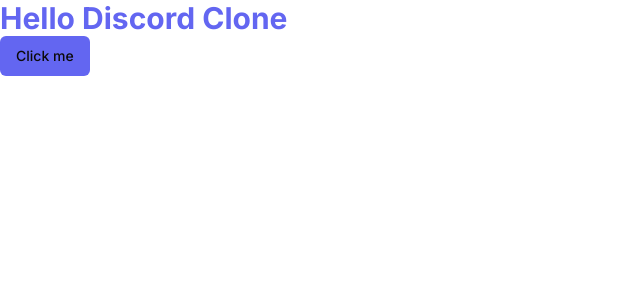
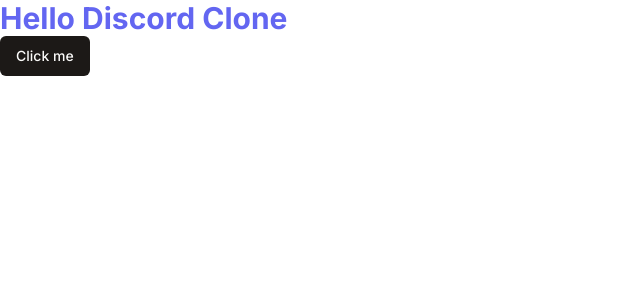
Before and after one commit to AlexandrTican/discord-clone, a Next.js app: page / in a window 1280 px wide. Shown: the top 300 px of the page, without its empty margins (0-640 px from the left). Built offline with nearby package versions, Linux system fonts and the light colour scheme.

Commit message:
components: removed test variant for button comp

```diff
--- a/app/page.tsx
+++ b/app/page.tsx
@@ -8,7 +8,7 @@
       <p className= 'text-3xl font-bold text-indigo-500'>
         Hello Discord Clone
         </p>
-        <Button variant='test'>
+        <Button>
           Click me
           </Button>
     </div>
--- a/components/ui/button.tsx
+++ b/components/ui/button.tsx
@@ -18,7 +18,7 @@
           "bg-secondary text-secondary-foreground hover:bg-secondary/80",
         ghost: "hover:bg-accent hover:text-accent-foreground",
         link: "text-primary underline-offset-4 hover:underline",
-        test: "bg-indigo-500"
+
       },
       size: {
         default: "h-10 px-4 py-2",
```
